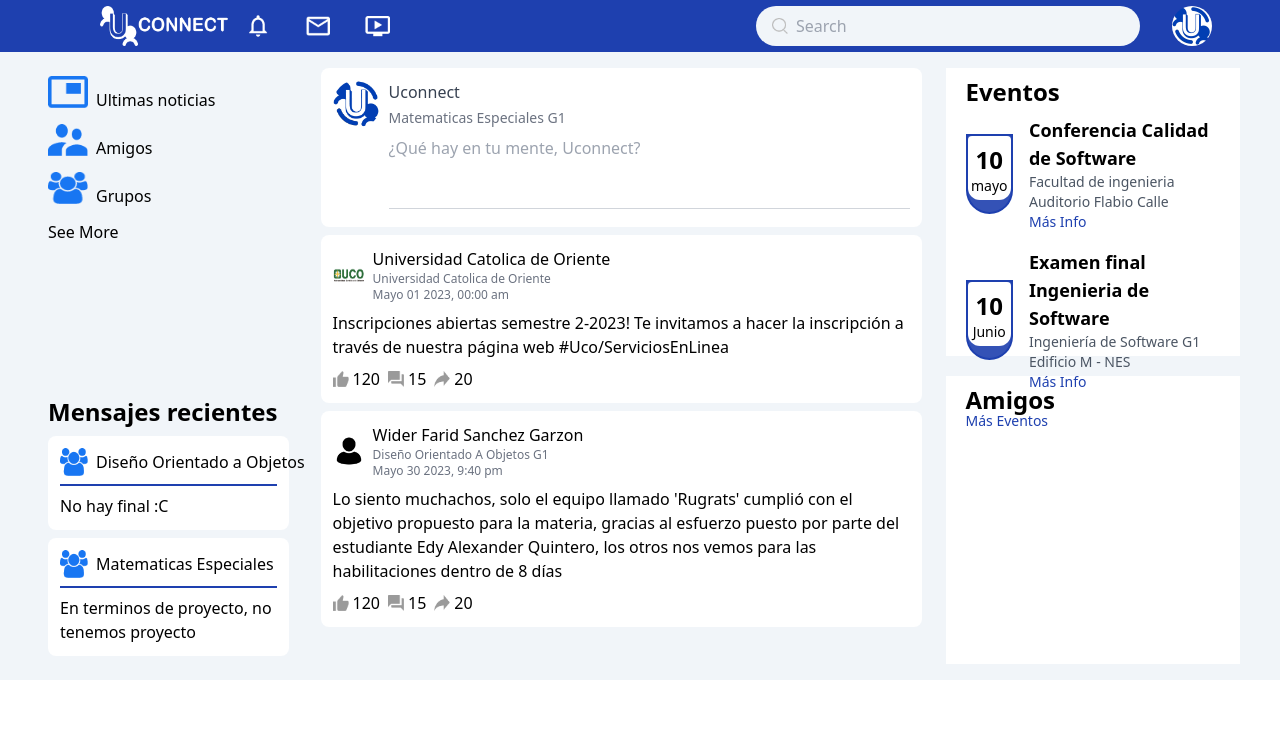
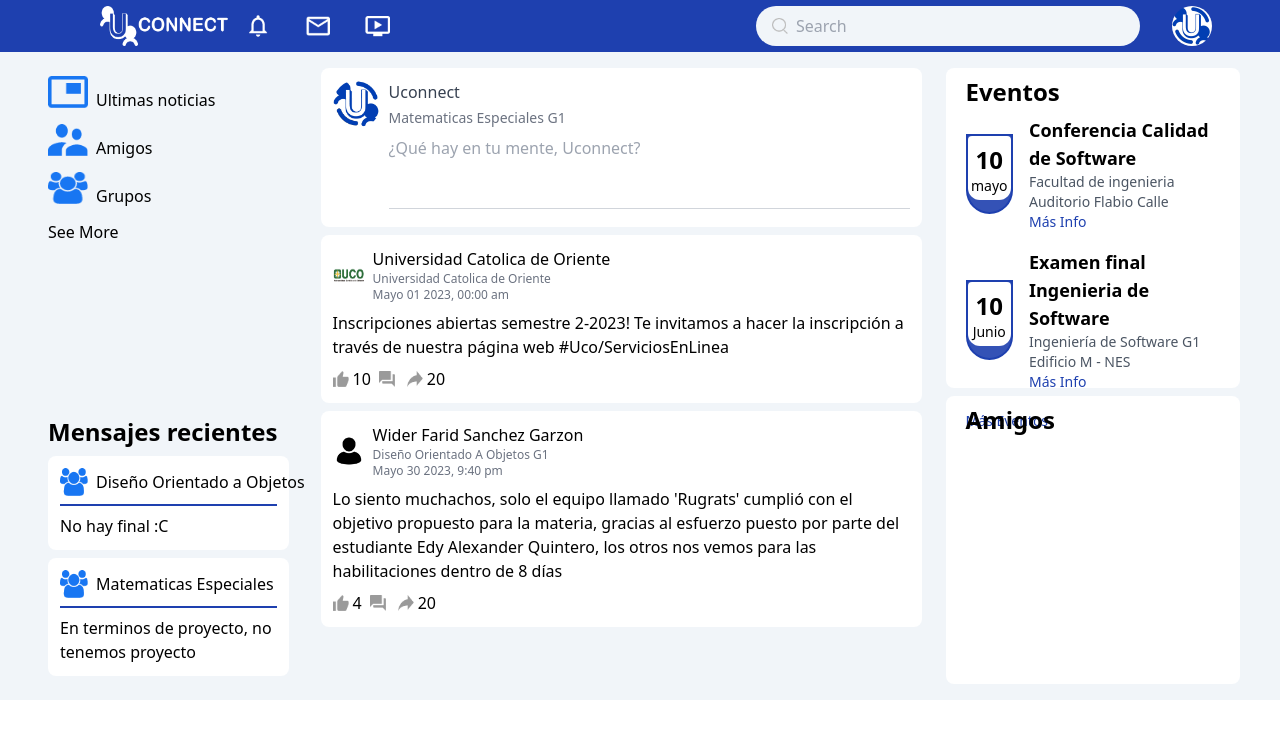
Before and after one commit to Uconnect-Rugrats/UconnectFrontEnd, a React (Create React App) app in the folder react/: page /Home in a window 1280 px wide. Shown: the top 738 px of the page. Built offline with nearby package versions, Linux system fonts and the light colour scheme.

Commit message:
Avanzando vamo'h ponde es

```diff
--- a/react/src/components/RightSidebar/Event.js
+++ b/react/src/components/RightSidebar/Event.js
@@ -9,7 +9,7 @@
   ...props
 }) => {
   return (
-      <div className="flex items-center mb-4">
+    <div className="flex items-center mb-4">
       <div className="flex  bg-blue-800 bg-opacity-90 relative w-18 h-20 rounded-b-full rounded-t-xl border-2 + border-blue-800 mr-4">
         <div className="bg-white bg-opacity-100 text-black flex items-center justify-center rounded w-18 h-16 rounded-b-xl">
           <div className="text-center">
--- a/react/src/components/RightSidebar/RightSidebar.js
+++ b/react/src/components/RightSidebar/RightSidebar.js
@@ -4,7 +4,7 @@
 const RightSidebar = () => {
   return (
     <div className="w-3/4 ">
-      <div className="bg-white flex-col justify-between px-5 pt-2 h-72">
+      <div className="bg-white flex-col justify-between px-5 pt-2 h-80 rounded-lg">
         <h1 className="text-2xl font-bold mb-2">Eventos</h1>
         <Event
           dayEvent="10"
@@ -20,11 +20,11 @@
           groupEvent="Ingeniería de Software G1"
           placeEvent="Edificio M - NES"
         />
-        <a href="/" className="text-blue-800 text-sm">
+        <a href="/Home" className="text-blue-800 text-sm">
           Más Eventos
         </a>
       </div>
-      <div className="bg-white flex-col justify-between px-5 mt-5 pt-2 h-72">
+      <div className="bg-white flex-col justify-between px-5 mt-2 pt-2 h-72 rounded-lg">
         <h1 className="text-2xl font-bold mb-2">Amigos</h1>
 
       </div>
--- a/react/src/components/leftSidebar/LeftSidebar.js
+++ b/react/src/components/leftSidebar/LeftSidebar.js
@@ -7,16 +7,15 @@
 
 const LeftSidebar = () => {
   return (
-    <div className=" p-2 left-sidebar flex flex-col justify-between h-full w-2/4 ">
+    <div className=" p-2 flex flex-col justify-between h-full w-2/4 ">
       <div className>
         <Square img={LatestNews} text="Ultimas noticias" />
         <Square img={Friends} text="Amigos" />
         <Square img={Group} text="Grupos" />
-        <a href="#">See More</a>
+        <a href="/Home">See More</a>
       </div>
       <div>
         <h1 className="text-2xl font-bold mb-2">Mensajes recientes</h1>
-
         <Message
           img={Group}
           group="Diseño Orientado a Objetos"
--- a/react/src/components/leftSidebar/Square.js
+++ b/react/src/components/leftSidebar/Square.js
@@ -4,8 +4,8 @@
   const { img, text } = props;
   return (
     <div className="flex items-center">
-      <a href="#" className="flex items-center">
-        <img src={img} className="w-10 h-8 mr-2 mb-4" />
+      <a href="/Home" className="flex items-center">
+        <img src={img} alt="img" className="w-10 h-8 mr-2 mb-4" />
         <p className="p">{text}</p>
       </a>
     </div>
--- a/react/src/components/mainContent/MainContent.js
+++ b/react/src/components/mainContent/MainContent.js
@@ -4,26 +4,28 @@
 import ucoLogo from "../../images/uco_logo.png";
 import userLogo from "../../images/user-uconnect.webp";
 
-
 const MainContent = () => {
   return (
     <div className="px-6">
       <WritePostContainer />
       <Post
-        usuario="Universidad Catolica de Oriente"
-        imgUsuario={ucoLogo}
-        grupo="Universidad Catolica de Oriente"
-        fecha="Mayo 01 2023, 00:00 am"
-        contenido="Inscripciones abiertas semestre 2-2023! Te invitamos a hacer la inscripción a través de nuestra página web #Uco/ServiciosEnLinea"
+        user="Universidad Catolica de Oriente"
+        imgUser={ucoLogo}
+        group="Universidad Catolica de Oriente"
+        data="Mayo 01 2023, 00:00 am"
+        content="Inscripciones abiertas semestre 2-2023! Te invitamos a hacer la inscripción a través de nuestra página web #Uco/ServiciosEnLinea"
+        numReactions={10}
+        numComents="10"
       />
       <Post
-        usuario="Wider Farid Sanchez Garzon"
-        imgUsuario={userLogo}
-        grupo="Diseño Orientado A Objetos G1"
-        fecha="Mayo 30 2023, 9:40 pm"
-        contenido="Lo siento muchachos, solo el equipo llamado 'Rugrats' cumplió con el objetivo propuesto para la materia, gracias al esfuerzo puesto por parte del estudiante Edy Alexander Quintero, los otros nos vemos para las habilitaciones dentro de 8 días"
+        user="Wider Farid Sanchez Garzon"
+        imgUser={userLogo}
+        group="Diseño Orientado A Objetos G1"
+        data="Mayo 30 2023, 9:40 pm"
+        content="Lo siento muchachos, solo el equipo llamado 'Rugrats' cumplió con el objetivo propuesto para la materia, gracias al esfuerzo puesto por parte del estudiante Edy Alexander Quintero, los otros nos vemos para las habilitaciones dentro de 8 días"
+        numReactions={4}
+        numComents="8"
       />
-      {/* Agrega más publicaciones aquí */}
     </div>
   );
 };
--- a/react/src/components/mainContent/Post.js
+++ b/react/src/components/mainContent/Post.js
@@ -10,21 +10,13 @@
 import likeGray from "../../images/like.png";
 
 const Post = (props) => {
-  const { usuario, imgUsuario, fecha, grupo, contenido } = props;
+  const { user, imgUser, data, group, content, numReactions, numComments } =
+    props;
 
-  const [liked, setLiked] = useState(false);
-  const [likesCount, setLikesCount] = useState(120);
+  const [likesCount, setLikesCount] = useState(numReactions);
   const [reactionsVisible, setReactionsVisible] = useState(false);
   const [reactionSelected, setReactionSelected] = useState(null);
-
-  const handleLikeClick = () => {
-    if (liked) {
-      setLikesCount(likesCount - 1);
-    } else {
-      setLikesCount(likesCount + 1);
-    }
-    setLiked(!liked);
-  };
+  const [commentModalOpen, setCommentModalOpen] = useState(false);
 
   const toggleReactions = () => {
     setReactionsVisible(!reactionsVisible);
@@ -43,19 +35,31 @@
     setReactionsVisible(false);
   };
 
+  const openCommentModal = () => {
+    setCommentModalOpen(true);
+  };
+
+  const closeCommentModal = () => {
+    setCommentModalOpen(false);
+  };
+
   return (
     <div className="bg-white mt-2 p-3 rounded-lg">
       <div>
         <div className="flex items-center">
-          <img src={imgUsuario} alt="imgUser" className="w-8 h-8 rounded-full mr-2" />
+          <img
+            src={imgUser}
+            alt="imgUser"
+            className="w-8 h-8 rounded-full mr-2"
+          />
           <div>
-            <h1>{usuario}</h1>
-            <p className="text-xs text-gray-500">{grupo}</p>
-            <p className="text-xs text-gray-500">{fecha}</p>
+            <h1>{user}</h1>
+            <p className="text-xs text-gray-500">{group}</p>
+            <p className="text-xs text-gray-500">{data}</p>
           </div>
         </div>
       </div>
-      <p className="py-2">{contenido}</p>
+      <p className="py-2">{content}</p>
       <div>
         <div className="activity-icons flex">
           <button className="flex items-center mr-2" onClick={toggleReactions}>
@@ -66,13 +70,18 @@
                 className="w-4 h-4 mr-1"
               />
             ) : (
-              <img src={likeGray} alt="Reactions" className="w-4 h-4 mr-1" />
+              <img src={likeGray} alt="likeGray" className="w-4 h-4 mr-1" />
             )}
             {likesCount}
           </button>
           <div className="flex items-center mr-2">
-            <img src={comments} alt="Comments" className="w-4 h-4 mr-1" />
-            15
+            <button
+              className="comment-button flex items-center"
+              onClick={openCommentModal}
+            >
+              <img src={comments} alt="Comments" className="w-4 h-4 mr-1" />
+              {numComments}
+            </button>
           </div>
           <div className="flex items-center mr-2">
             <img src={share} alt="Share" className="w-4 h-4 mr-1" />
@@ -83,7 +92,7 @@
           isOpen={reactionsVisible}
           onRequestClose={() => setReactionsVisible(false)}
           className="fixed top-1/2 left-1/2 transform -translate-x-1/2 -translate-y-1/2 bg-white rounded-lg p-4 z-50"
-          overlayClassName="fixed inset-0 bg-black bg-opacity-50"
+          overlayClassName="fixed inset-0 bg-black bg-opacity-40"
         >
           <div className="reactions-container flex">
             <button
@@ -173,6 +182,23 @@
             </button>
           </div>
         </Modal>
+        <Modal
+          isOpen={commentModalOpen}
+          onRequestClose={closeCommentModal}
+          className="w-[400px] h-[250px] fixed top-1/2 left-1/2 transform -translate-x-1/2 -translate-y-1/2 bg-white rounded-lg p-4 z-50"
+          overlayClassName="fixed inset-0 bg-black bg-opacity-40"
+        >
+          <h1 className="text-lg mb-4">Agregando comentario...</h1>
+          <form>
+            <textarea
+              className="w-full h-28 p-2 border-b border-gray-300 mb-4"
+              placeholder="Cuentanos tu opinión"
+            />
+            <button className="bg-blue-700 hover:bg-blue-700 text-white px-4 py-2 rounded">
+              Publicar comentario
+            </button>
+          </form>
+        </Modal>
       </div>
     </div>
   );
```
